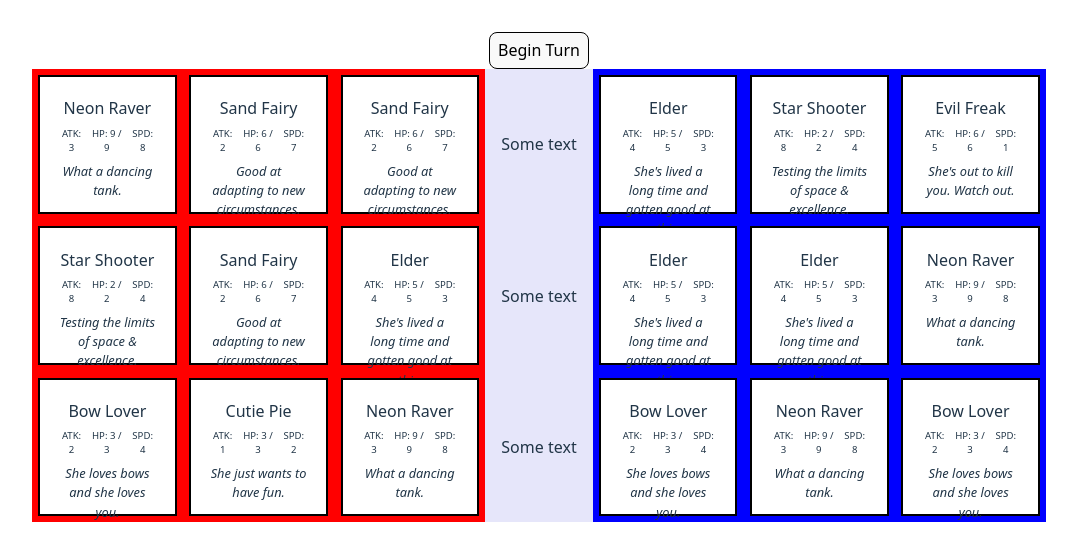
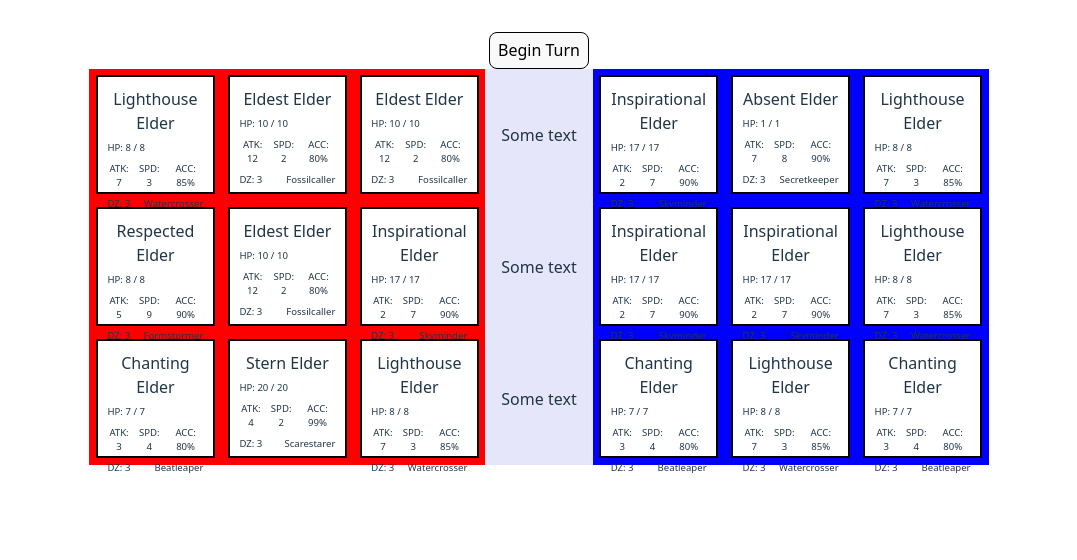
Before and after one commit to zules/archer-game, a React (Vite) app: page / in a window 1280 px wide. Shown: the top 560 px of the page, without its empty margins (101-1178 px from the left). Built offline with nearby package versions, Linux system fonts and the light colour scheme.

Commit message:
change units to have types and different stats

```diff
--- a/src/DisplayUnit.jsx
+++ b/src/DisplayUnit.jsx
@@ -1,17 +1,23 @@
 export default function DisplayUnit({unitData}) {
 
-        const { name, atk, currentHp, health, speed, flavor } = unitData;
+        const { name, atk, currentHp, hp, spd, clan, acc, dz } = unitData;
 
         return (
         <div className="unit">
             <p>{name}</p>
-            <div className="stats">
-                <p>ATK: {atk}</p>
-                <p>HP: {currentHp} / {health}</p>
-                <p>SPD: {speed}</p>
-            </div>
-            <div className="flavor-text">
-                <p>{flavor}</p>
+            <div>
+                <div className="stats">
+                <p>HP: {currentHp} / {hp}</p>
+                </div>
+                <div className="stats">
+                    <p>ATK: {atk}</p>
+                    <p>SPD: {spd}</p>
+                    <p>ACC: {acc}%</p>
+                </div>
+                <div className="stats">
+                    <p>DZ: {dz}</p>
+                    <p>{clan}{clan != "Scarestare" ? "er" : "r"}</p>
+                </div>
             </div>
         </div>
     );
--- a/src/TheGame.jsx
+++ b/src/TheGame.jsx
@@ -24,7 +24,7 @@ const initializeArmy = (armyVar, armyType) => {
             ///SPREAD operator
             ...unitData,
             instanceId: `${armyType}-${index+1}`,
-            currentHp: unitData.health,
+            currentHp: unitData.hp,
         }
     })
 }
--- a/src/index.css
+++ b/src/index.css
@@ -68,10 +68,13 @@ div.unit {
   margin: 0.4rem;
   background-color: white;
   border: 2px solid black;
-  padding: 1rem;
+  padding: 0.4rem;
   direction: ltr;
   width: 8vw;
   height: 8vw;
+  display: flex;
+  flex-direction: column;
+  justify-content: space-between;
 }
 
 div.unit p {
@@ -83,11 +86,6 @@ div.stats {
   font-size: 0.6em;
   display: flex;
   justify-content: space-between;
-}
-
-div.flavor-text {
-  font-size: 0.8em;
-  font-style: italic;
 }
 
 h1 {
--- a/src/uniques.js
+++ b/src/uniques.js
@@ -1,36 +1,39 @@
 export const UNIQUES_ARRAY = [
   ["01", {
-    name: "Pepper Archer",
-    atk: 7, health: 4, speed: 9,
-    flavor: "A baddie. Badder than you.", }],
+    name: "Stern Elder",
+    atk: 4, hp: 20, spd: 2, acc: 99, dz: 3,
+    clan: "Scarestare",
+    flavor: "Rumor is she knows everyone's birthday, even if you've never met her.", }],
   ["02", {
-    name: "Cutie Pie",
-    atk: 1, health: 3, speed: 2,
-    flavor: "She just wants to have fun.", }],
+    name: "Absent Elder",
+    atk: 7, hp: 1, spd: 8, acc: 90, dz: 3,
+    clan: "Secretkeep",
+    flavor: "She lives on some cliff somewhere. Her eyes look haunted.", }],
   ["03", {
-    name: "Star Shooter",
-    atk: 8, health: 2, speed: 4,
-    flavor: "Testing the limits of space & excellence.", }],
+    name: "Respected Elder",
+    atk: 5, hp: 8, spd: 9, acc: 90, dz: 3,
+    clan: "Formstorm",
+    flavor: "She looks like she's all muscle, but she's smart as well.", }],
   ["04", {
-    name: "Evil Freak",
-    atk: 5, health: 6, speed: 1,
-    flavor: "She's out to kill you. Watch out.", }],
+    name: "Lighthouse Elder",
+    atk: 7, hp: 8, spd: 3, acc: 85, dz: 3,
+    clan: "Watercross",
+    flavor: "She's trying to reform the common currency.", }],
   ["05", {
-    name: "Neon Raver",
-    atk: 3, health: 9, speed: 8,
-    flavor: "What a dancing tank.", }],
+    name: "Chanting Elder",
+    atk: 3, hp: 7, spd: 4, acc: 80, dz: 3,
+    clan: "Beatleap",
+    flavor: "She's always trying to get people to join her side.", }],
   ["06", {
-    name: "Bow Lover",
-    atk: 2, health: 3, speed: 4,
-    flavor: "She loves bows and she loves you.", }],
+    name: "Inspirational Elder",
+    atk: 2, hp: 17, spd: 7, acc: 90, dz: 3,
+    clan: "Skymind",
+    flavor: "Her authorial debut has been delayed 15 years now.", }],
   ["07", {
-    name: "Elder",
-    atk: 4, health: 5, speed: 3,
-    flavor: "She's lived a long time and gotten good at this.", }],
-  ["08", {
-    name: "Sand Fairy",
-    atk: 2, health: 6, speed: 7,
-    flavor: "Good at adapting to new circumstances.", }],
+    name: "Eldest Elder",
+    atk: 12, hp: 10, spd: 2, acc: 80, dz: 3,
+    clan: "Fossilcall",
+    flavor: "She was born with three arms, and she's still mad they cut one off.", }],
 ];
 
 export const UNIQUES = new Map(UNIQUES_ARRAY);
```
